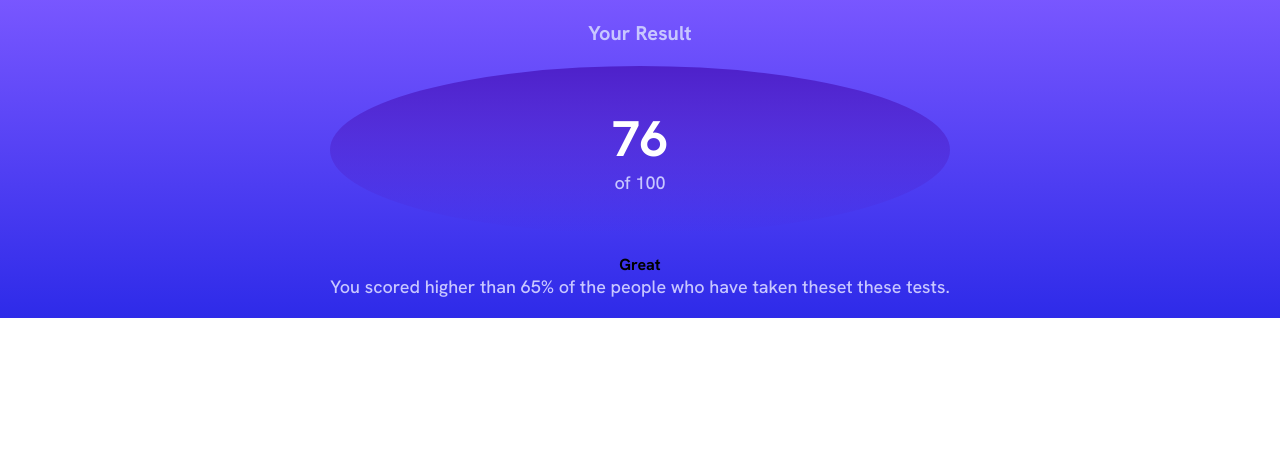
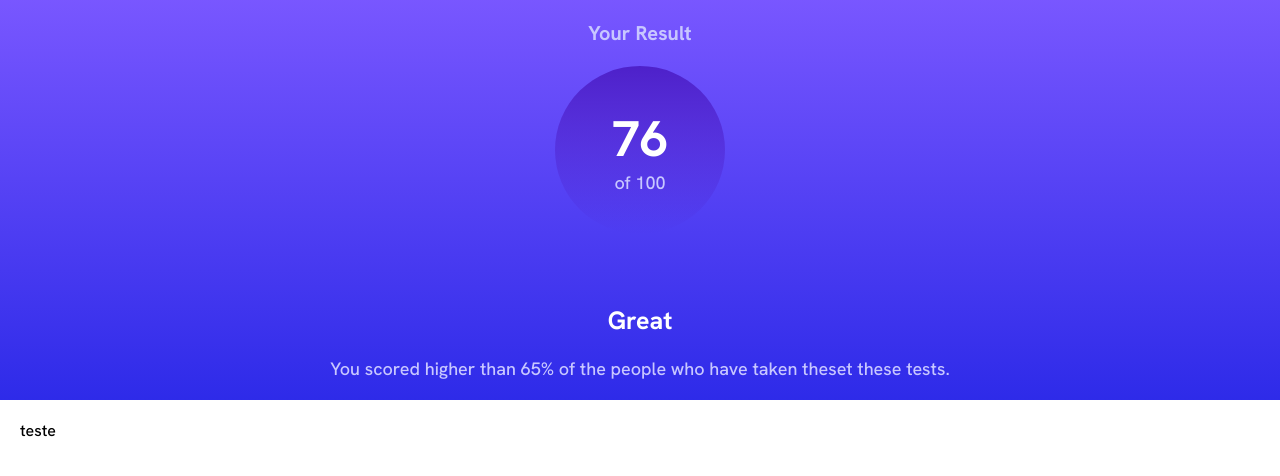
Before and after one commit to matheuzeba/Results-summary-component, a plain HTML site: page index.html in a window 1280 px wide. Drawn offline with Linux system fonts and the light colour scheme.

Commit message:
finalizado result-top

```diff
--- a/css/style.css
+++ b/css/style.css
@@ -5,7 +5,10 @@ body .component {
 }
 
 body .component .col {
+    min-height: 50%;
     padding: 2rem;
+
+    justify-content: space-between;
 }
 
 /* .RESULT */
@@ -15,34 +18,54 @@ body .component .col.result {
     display: flex;
     flex-direction: column;
     align-items: center;
-    gap: 2rem;
-
     text-align: center;
 
+    height: 40rem;
     background: linear-gradient(hsl(252, 100%, 67%), hsl(241, 81%, 54%) ) ;
 }
 
+/* .RESULT-TOP */
+body .component .col.result .result-top {
+    display: flex;
+    flex-direction: column;
+    gap: 2rem;
+}
+
 /* h3 */
-body .component .col.result h3{
+body .component .col.result .result-top h3{
     font-size: 2rem;
     color: hsl(241, 100%, 89%);
 }
 
-/* Circle */
-body .component .col.result .result-circle{
-    width: 50%;
+/* p */
+body .component .col.result p{
+    font-size: 1.8rem;
+    color: hsl(241, 100%, 89%);
+}
+
+/* .RESULT-CIRCLE */
+body .component .col.result .result-top .result-circle{
+    max-width: 100%;
+    width: 17rem;
     padding: 4rem;
     border-radius: 100%;
     background: linear-gradient(hsla(256, 72%, 46%, 1), hsla(241, 72%, 46%, 0));
     text-align: center;
 }
 
-body .component .col.result .result-circle h1{
+body .component .col.result .result-top .result-circle h1{
     font-size: 5rem;
     color:  hsl(0, 0%, 100%);
 }
 
-body .component .col.result p{
-    font-size: 1.8rem;
-    color: hsl(241, 100%, 89%);
+/* .result-text */
+body .component .col.result .result-text {
+    gap: 2rem;
+    display: flex;
+    flex-direction: column;
 }
+
+body .component .col.result .result-text h2{
+    font-size: 2.5rem;
+    color: #fff;
+}
--- a/index.html
+++ b/index.html
@@ -20,21 +20,24 @@
     <main>
         <article class="component">
             <section class="col result">
-                <h3>Your Result</h3>
-                <section class="result-circle">
-                    <h1>76</h1>
-                    <p>of 100</p>
+
+                <section class="result-top">
+                    <h3>Your Result</h3>
+                    <section class="result-circle">
+                        <h1>76</h1>
+                        <p>of 100</p>
+                    </section>
                 </section>
+
                 <section class="result-text">
                     <h2>Great</h2>
                     <p>You scored higher than 65% of the people who have taken theset these tests.</p>
                 </section>
             </section>
-
             <!-- summary -->
-            <!-- <section class="col summary">
+            <section class="col summary">
                 <p>teste</p>
-            </section> -->
+            </section>
         </article>
     </main>
 </body>
```
